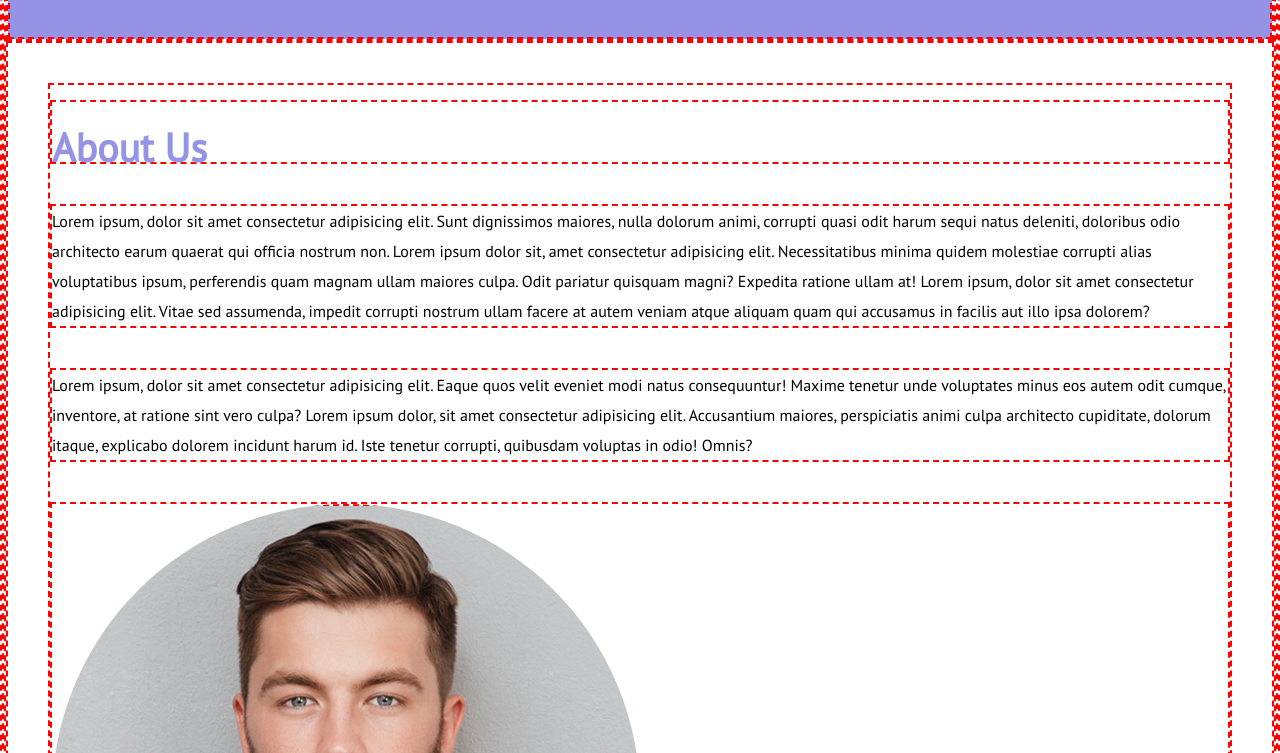
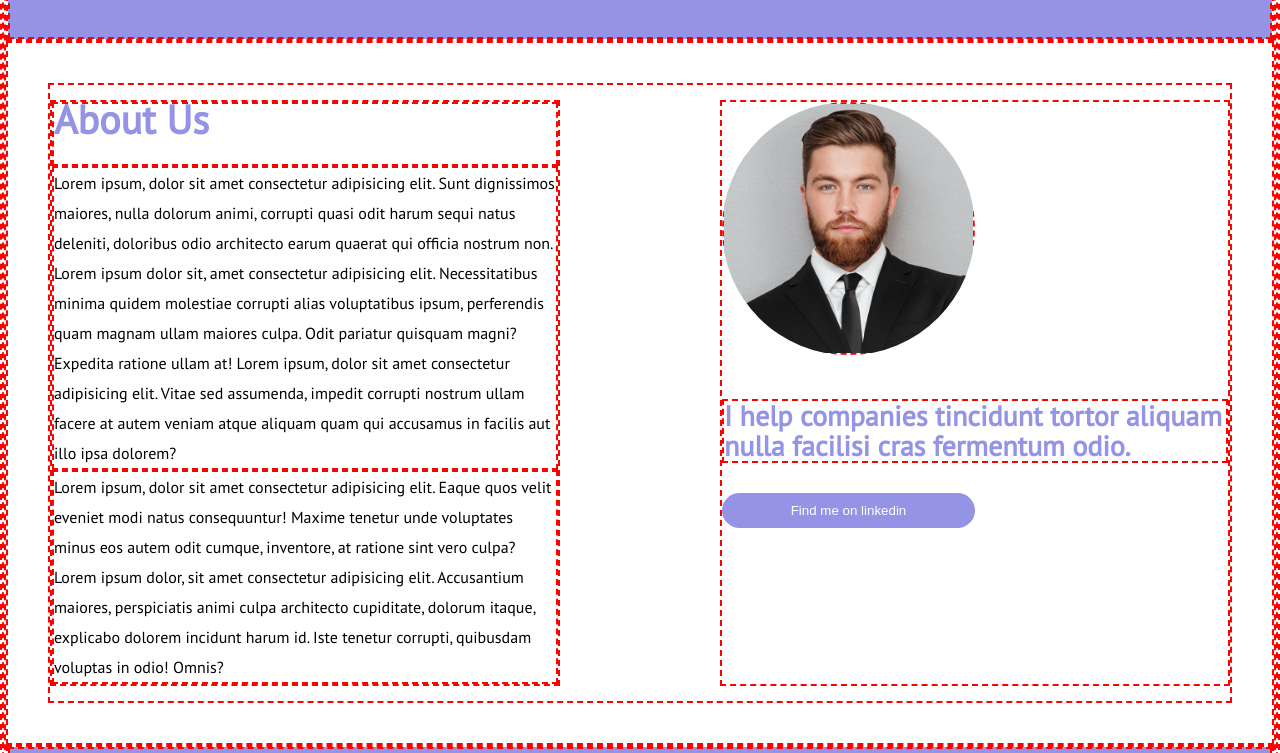
Before and after one commit to ErosEros/htmlcss-responsive-layout, a plain HTML site: page index.html in a window 1280 px wide. Shown: the part 7287-8040 px from the top of the page. Drawn offline with Linux system fonts and the light colour scheme.

Commit message:
section-5 tablet completed

```diff
--- a/css/style.css
+++ b/css/style.css
@@ -376,4 +376,21 @@ padding-bottom: 50px;
         width: calc( 100% / 2 - 80px);
         flex-wrap: wrap;
     }
+
+    .container-section-5 {
+        display: flex;
+        flex-direction: row;
+        justify-content: space-between;
+    }
+
+    .box {
+        width: calc(100% / 2 - 80px);
+        margin: 0;
+    }
+
+    .box > h1 {
+        font-size: 40px;
+        padding-bottom: 30px;
+        color: #9593e6;
+    }
 }
--- a/index.html
+++ b/index.html
@@ -196,10 +196,12 @@
         <!-- section-5 -->
         <section>
             <div class="container-section-5 column">
-                <h1>About Us</h1>
-                <p>Lorem ipsum, dolor sit amet consectetur adipisicing elit. Sunt dignissimos maiores, nulla dolorum animi, corrupti quasi odit harum sequi natus deleniti, doloribus odio architecto earum quaerat qui officia nostrum non. Lorem ipsum dolor sit, amet consectetur adipisicing elit. Necessitatibus minima quidem molestiae corrupti alias voluptatibus ipsum, perferendis quam magnam ullam maiores culpa. Odit pariatur quisquam magni? Expedita ratione ullam at! Lorem ipsum, dolor sit amet consectetur adipisicing elit. Vitae sed assumenda, impedit corrupti nostrum ullam facere at autem veniam atque aliquam quam qui accusamus in facilis aut illo ipsa dolorem?</p>
-                <p>Lorem ipsum, dolor sit amet consectetur adipisicing elit. Eaque quos velit eveniet modi natus consequuntur! Maxime tenetur unde voluptates minus eos autem odit cumque, inventore, at ratione sint vero culpa? Lorem ipsum dolor, sit amet consectetur adipisicing elit. Accusantium maiores, perspiciatis animi culpa architecto cupiditate, dolorum itaque, explicabo dolorem incidunt harum id. Iste tenetur corrupti, quibusdam voluptas in odio! Omnis?</p>
-                <div class="box-photo-section-5">
+                <div class="box text-section-5">
+                    <h1>About Us</h1>
+                    <p>Lorem ipsum, dolor sit amet consectetur adipisicing elit. Sunt dignissimos maiores, nulla dolorum animi, corrupti quasi odit harum sequi natus deleniti, doloribus odio architecto earum quaerat qui officia nostrum non. Lorem ipsum dolor sit, amet consectetur adipisicing elit. Necessitatibus minima quidem molestiae corrupti alias voluptatibus ipsum, perferendis quam magnam ullam maiores culpa. Odit pariatur quisquam magni? Expedita ratione ullam at! Lorem ipsum, dolor sit amet consectetur adipisicing elit. Vitae sed assumenda, impedit corrupti nostrum ullam facere at autem veniam atque aliquam quam qui accusamus in facilis aut illo ipsa dolorem?</p>
+                    <p>Lorem ipsum, dolor sit amet consectetur adipisicing elit. Eaque quos velit eveniet modi natus consequuntur! Maxime tenetur unde voluptates minus eos autem odit cumque, inventore, at ratione sint vero culpa? Lorem ipsum dolor, sit amet consectetur adipisicing elit. Accusantium maiores, perspiciatis animi culpa architecto cupiditate, dolorum itaque, explicabo dolorem incidunt harum id. Iste tenetur corrupti, quibusdam voluptas in odio! Omnis?</p>
+                </div>
+                <div class="box box-photo-section-5">
                     <img src="./img/about.jpg" alt="photo-about_us">
                     <h2>I help companies tincidunt tortor aliquam nulla facilisi cras fermentum odio.</h2>
                     <input class="button-violet-5" type="button" value="Find me on linkedin">
```
